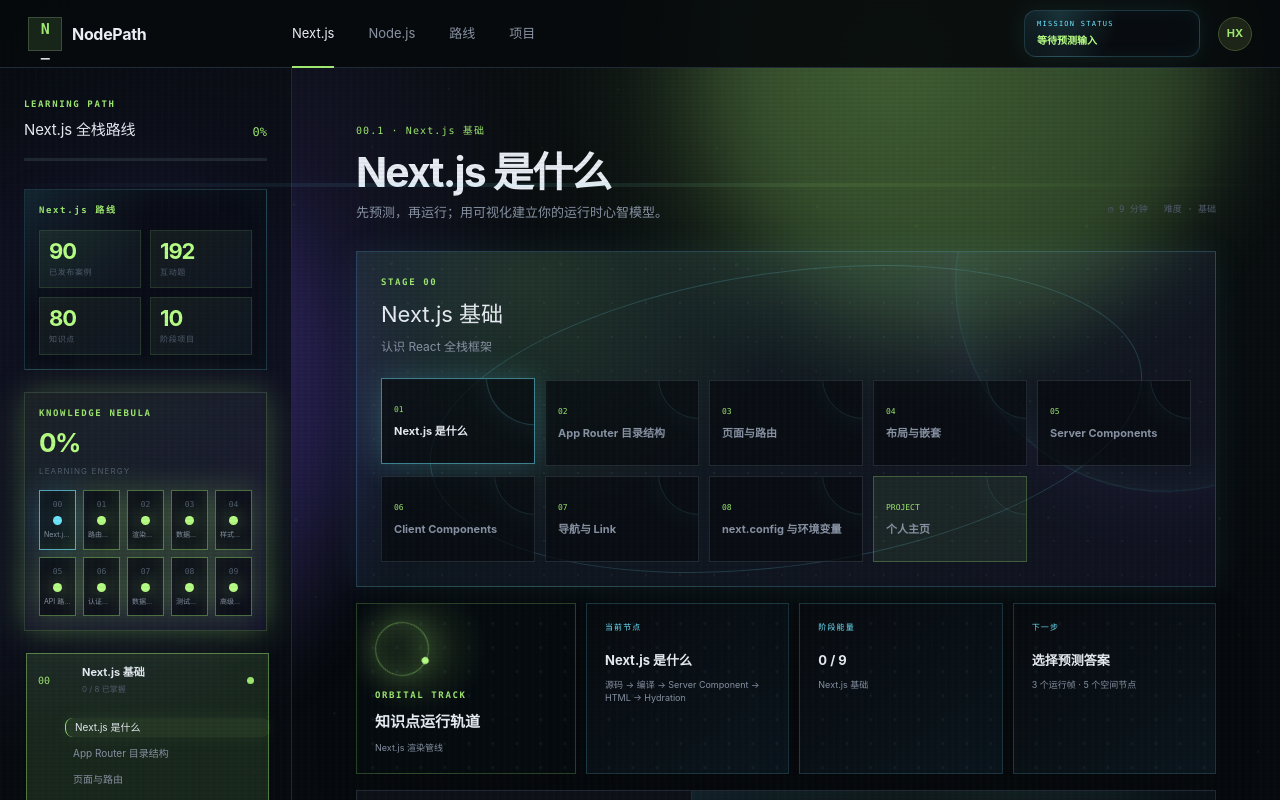
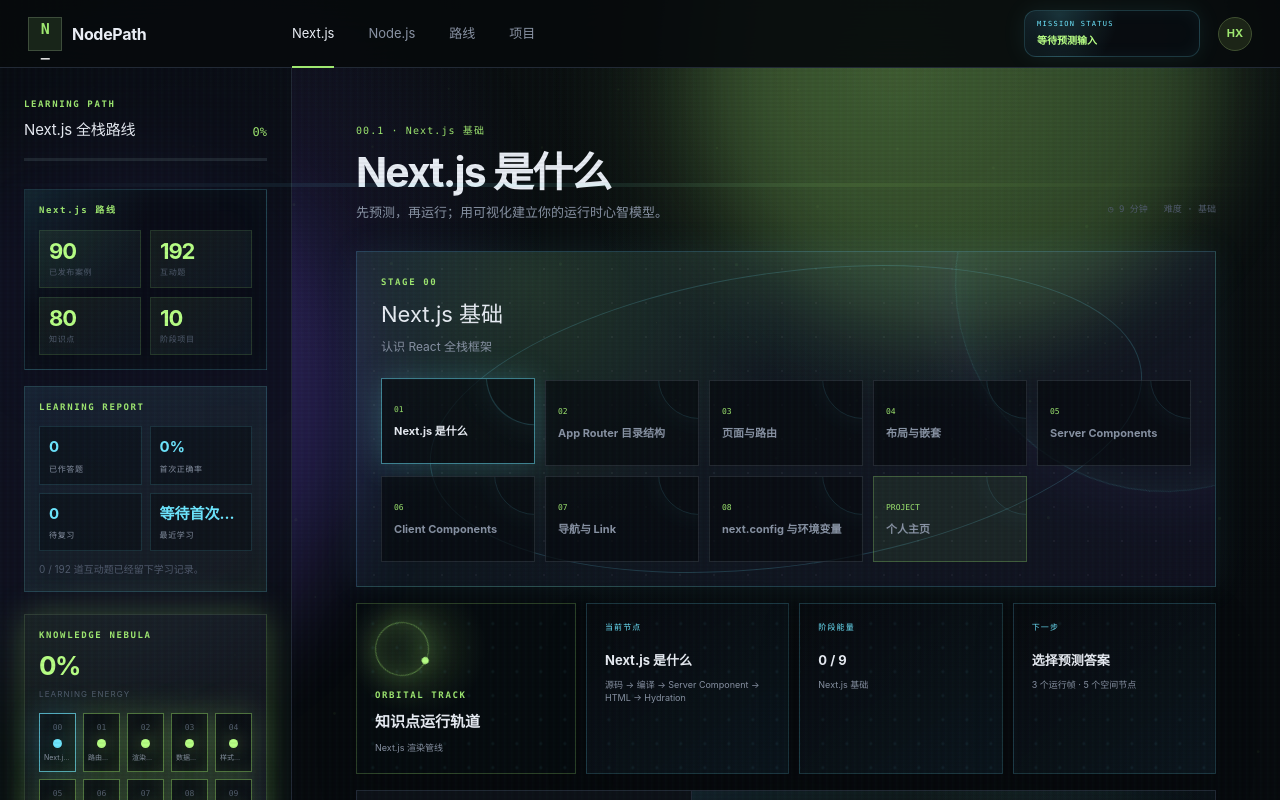
Before and after one commit to h18340637145-blip/learn-repo, a Next.js app: page /nextjs in a window 1280 px wide. Shown: the top 800 px of the page. Built offline with nearby package versions, Linux system fonts and the light colour scheme; no server answers.

Commit message:
feat: 展示题目级学习报告

```diff
--- a/app/_components/learning-studio.tsx
+++ b/app/_components/learning-studio.tsx
@@ -19,6 +19,7 @@
 import { buildRoadmap } from "@/lib/curriculum/view-model";
 import { streamAuthoredTrace } from "@/lib/execution/authored-trace";
 import { getBrowserProgressRepository } from "@/lib/progress/browser-progress-repository";
+import { buildLearningReport } from "@/lib/progress/learning-report";
 import { emptyProgress, type ProgressSnapshot } from "@/lib/progress/types";
 
 const delay = (milliseconds: number) =>
@@ -93,6 +94,14 @@
     publishedCaseCount: publishedLessons.length,
     questionCount: publishedLessons.reduce((total, item) => total + item.questions.length, 0)
   }), [curriculum, publishedLessons]);
+  const learningReport = useMemo(
+    () => buildLearningReport(progress, publishedLessons),
+    [progress, publishedLessons]
+  );
+  const lastAnsweredLabel = learningReport.lastAnsweredAt
+    ? new Intl.DateTimeFormat("zh-CN", { month: "2-digit", day: "2-digit", hour: "2-digit", minute: "2-digit" })
+        .format(new Date(learningReport.lastAnsweredAt))
+    : "等待首次作答";
   const completedCount = progress.completedLessonIds.length + progress.completedProjectIds.length;
   const progressPercent = publishedCount === 0 ? 0 : Math.round((completedCount / publishedCount) * 100);
   const projectLessonIndex = publishedLessons.findIndex((item) => item.kind === "stage-project");
@@ -163,6 +172,16 @@
     setFrameIndex(-1);
     setFrame(null);
 
+    const repository = getBrowserProgressRepository(courseId);
+    const nextProgress = repository.recordQuestionAttempt(progress, {
+      lessonId: lesson.id,
+      stageId: lesson.stageId,
+      questionId: question.id,
+      selectedOptionId: answer,
+      isCorrect: answer === question.answerId
+    });
+    setProgress(nextProgress);
+
     if (answer !== question.answerId) {
       setStatus("wrong");
       return;
@@ -195,7 +214,6 @@
     if (!controller.signal.aborted) {
       activeRun.current = null;
       setStatus("success");
-      const repository = getBrowserProgressRepository(courseId);
       setProgress((current) => lesson.kind === "stage-project"
         ? repository.completeProject(current, lesson.id)
         : repository.completeLesson(current, lesson.id));
@@ -264,6 +282,17 @@
               <span><strong>{routeStats.knowledgeCount}</strong><small>知识点</small></span>
               <span><strong>{routeStats.projectCount}</strong><small>阶段项目</small></span>
             </div>
+          </section>
+
+          <section className="learning-report-panel" aria-label={`${courseTitle} 学习报告`}>
+            <span className="kicker">LEARNING REPORT</span>
+            <div className="learning-report-grid">
+              <span><strong>{learningReport.answeredQuestions}</strong><small>已作答题</small></span>
+              <span><strong>{learningReport.firstTryAccuracy}%</strong><small>首次正确率</small></span>
+              <span><strong>{learningReport.reviewQuestions}</strong><small>待复习</small></span>
+              <span><strong>{lastAnsweredLabel}</strong><small>最近学习</small></span>
+            </div>
+            <p>{learningReport.answeredQuestions} / {learningReport.totalQuestions} 道互动题已经留下学习记录。</p>
           </section>
 
           <NebulaProgress
--- a/app/globals.css
+++ b/app/globals.css
@@ -81,6 +81,12 @@
 .route-stats-grid span { min-height: 58px; display: grid; align-content: center; gap: 4px; border: 1px solid rgba(159, 232, 112, .14); background: linear-gradient(145deg, rgba(159, 232, 112, .08), rgba(110, 231, 255, .05)); padding: 9px; }
 .route-stats-grid strong { color: var(--green-bright); font-size: 22px; line-height: 1; letter-spacing: -.05em; }
 .route-stats-grid small { color: var(--quiet); font-size: 8px; letter-spacing: .08em; text-transform: uppercase; }
+.learning-report-panel { margin: -6px 0 22px; padding: 14px; border: 1px solid rgba(110, 231, 255, .18); background: linear-gradient(145deg, rgba(110, 231, 255, .08), rgba(159, 232, 112, .06)); box-shadow: inset 0 0 28px rgba(110, 231, 255, .04); }
+.learning-report-grid { display: grid; grid-template-columns: repeat(2, 1fr); gap: 8px; margin-top: 12px; }
+.learning-report-grid span { min-width: 0; padding: 9px; border: 1px solid rgba(110, 231, 255, .14); background: rgba(4, 8, 13, .42); }
+.learning-report-grid strong { display: block; overflow: hidden; color: var(--cyan); font-size: 15px; white-space: nowrap; text-overflow: ellipsis; }
+.learning-report-grid small { display: block; margin-top: 4px; color: var(--muted); font-size: 8px; letter-spacing: .08em; text-transform: uppercase; }
+.learning-report-panel p { margin: 10px 0 0; color: var(--quiet); font-size: 10px; line-height: 1.6; }
 .nebula-progress { margin: 0 0 22px; padding: 14px; border: 1px solid rgba(159, 232, 112, 0.18); background: linear-gradient(145deg, rgba(159, 232, 112, 0.09), rgba(124, 92, 255, 0.08)); box-shadow: var(--glow-green); }
 .nebula-progress__core { display: grid; gap: 3px; margin-bottom: 13px; }
 .nebula-progress__core strong { color: var(--green-bright); font-size: 26px; letter-spacing: -0.06em; }
```
Also changed, not shown: 1 other file (tests, documents, lock files or other folders).
